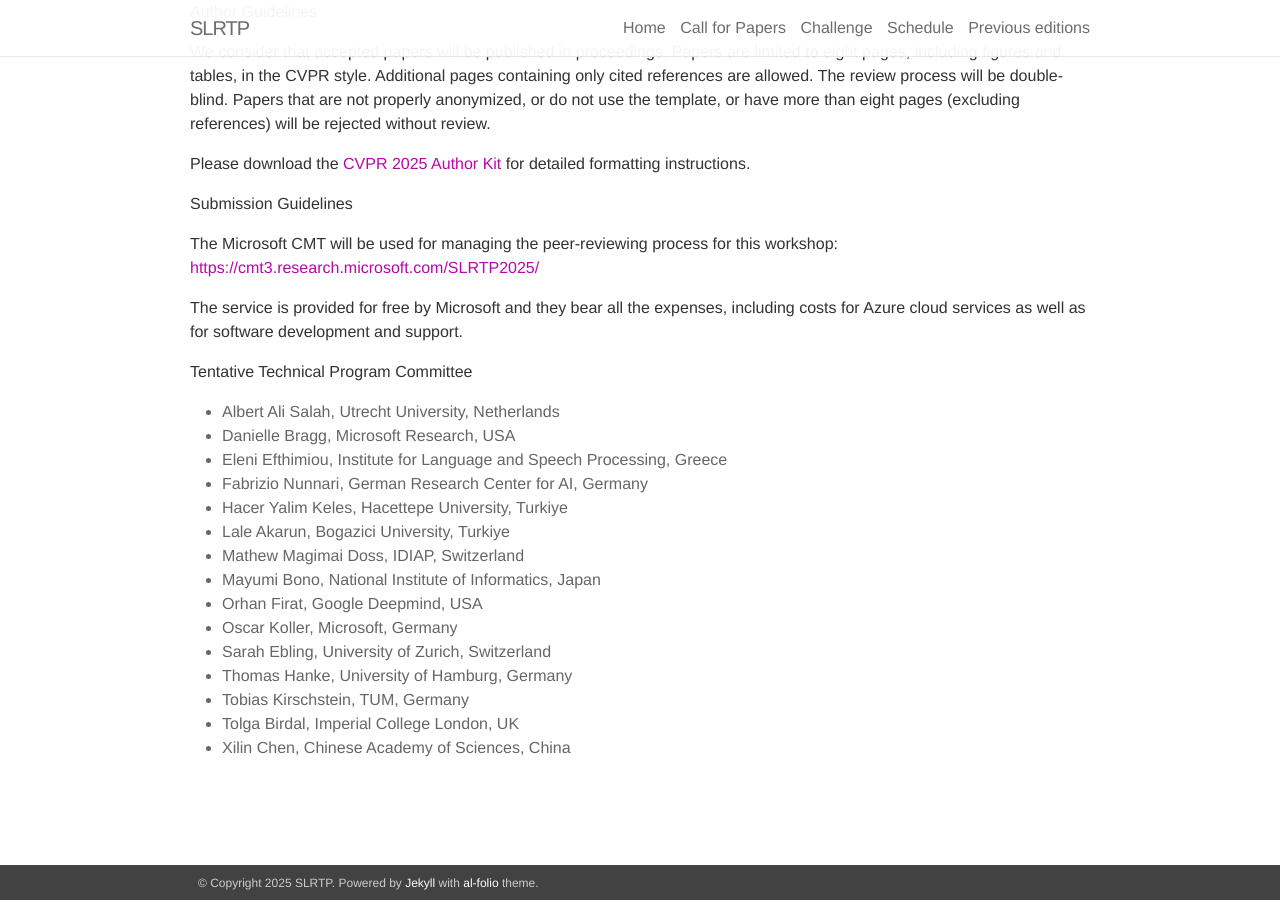
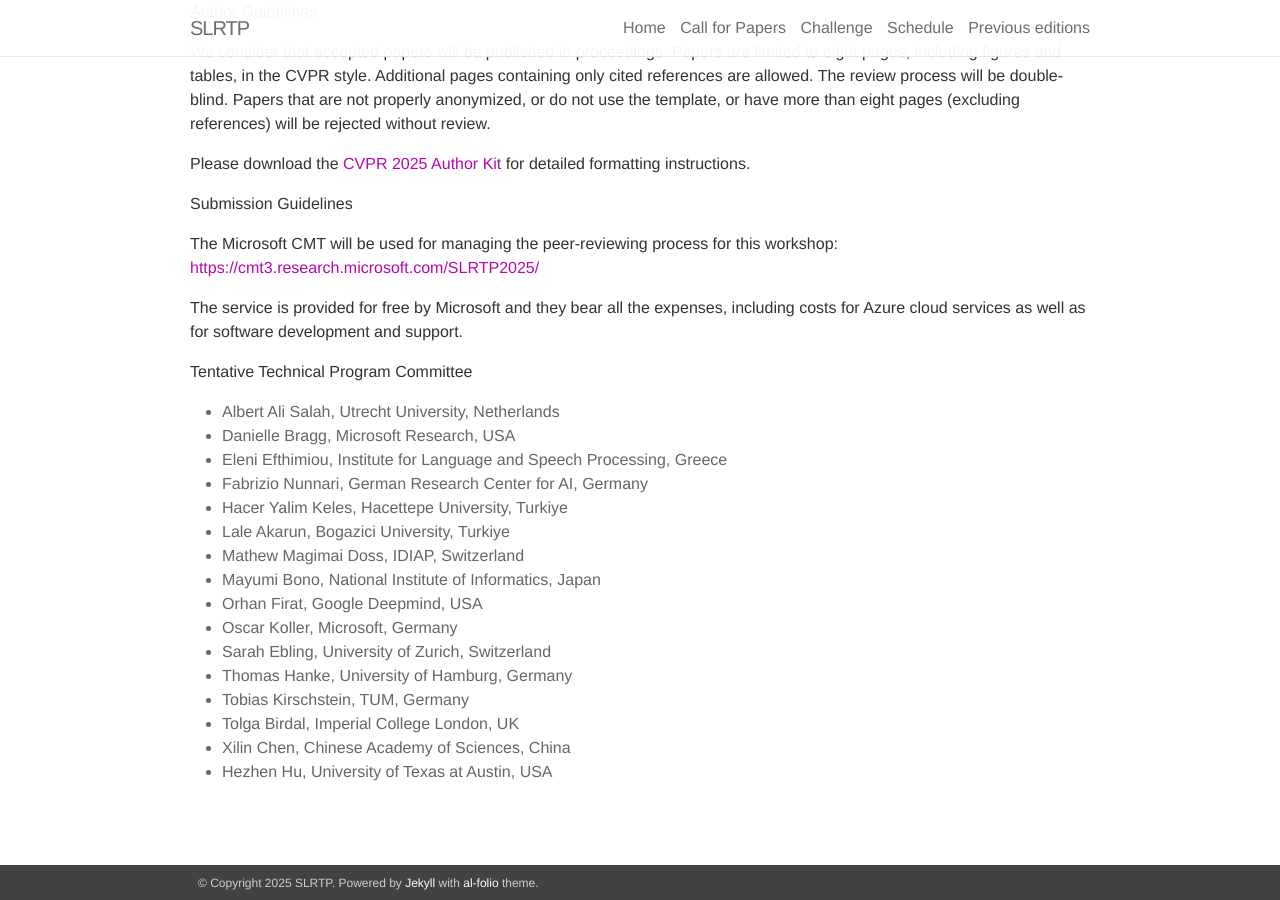
Before and after one commit to slrtpworkshop/slrtpworkshop.github.io, a Jekyll site: the page built from _pages/01_call.md, in a window 1280 px wide and 900 px high, scrolled down 957 px. Built offline with Jekyll 4.4.1, drawn with Linux system fonts in a browser that asks for light colours; nearby versions of some CDN libraries.

Commit message:
update committee

```diff
--- a/_pages/01_call.md
+++ b/_pages/01_call.md
@@ -58,3 +58,4 @@ The service is provided for free by Microsoft and they bear all the expenses, in
 - Tobias Kirschstein, TUM, Germany
 - Tolga Birdal, Imperial College London, UK
 - Xilin Chen, Chinese Academy of Sciences, China
+- Hezhen Hu, University of Texas at Austin, USA
```
